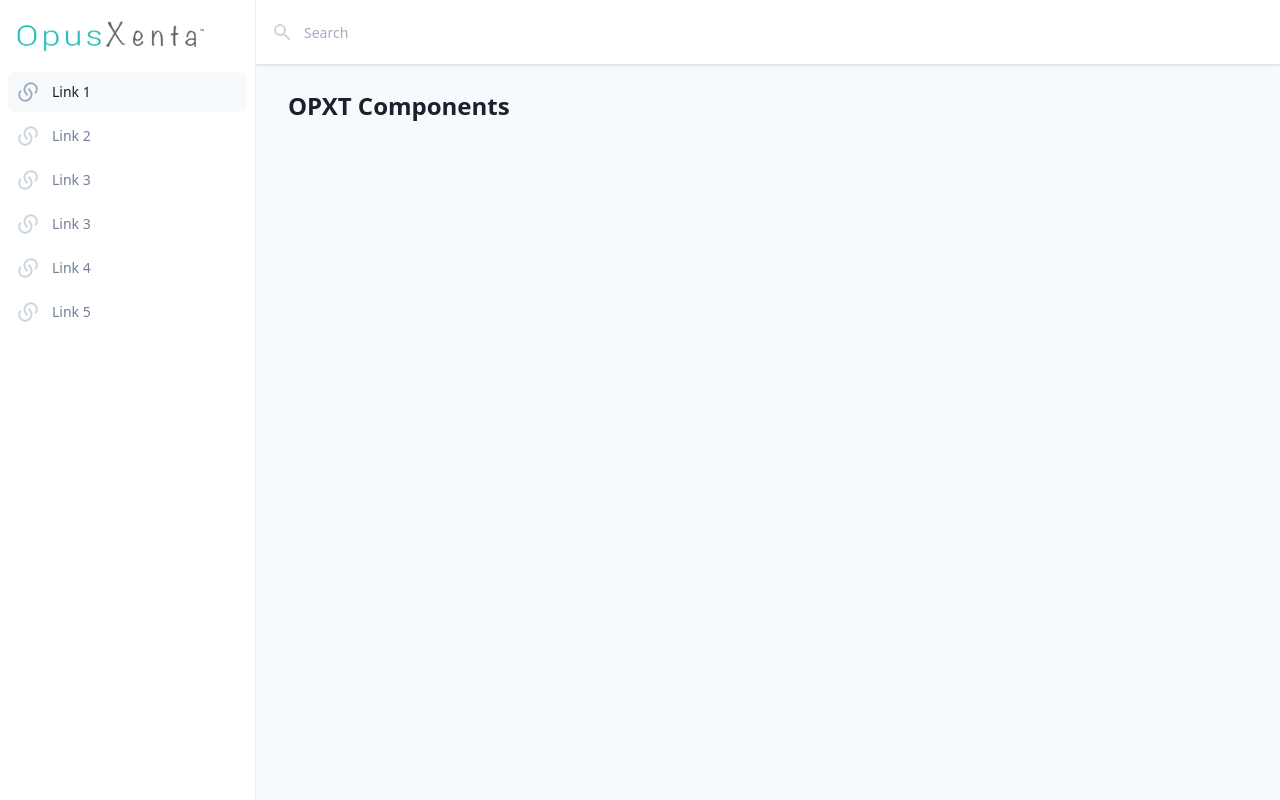
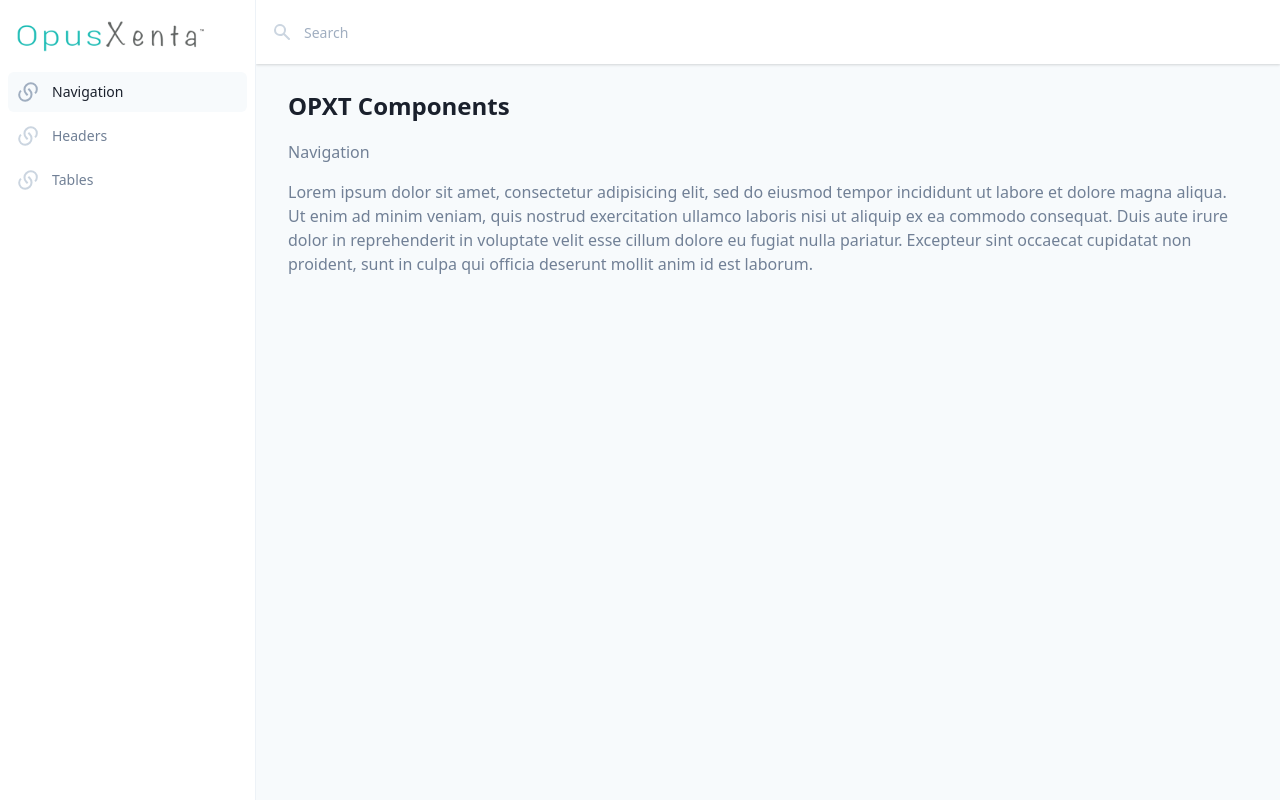
Before and after one commit to aravindaprabath/Immortals, a Vue app: page /navigation in a window 1280 px wide. Built offline with nearby package versions, Linux system fonts and the light colour scheme.

Commit message:
Add page components [navigation/header/table]

```diff
--- a/src/components/Nav.vue
+++ b/src/components/Nav.vue
@@ -1,7 +1,7 @@
 <template>
   <nav class="flex-1 px-2 bg-white">
-    <a
-      href="#"
+    <router-link
+      to="navigation"
       class="group flex items-center px-2 py-2 text-sm leading-5 font-medium text-gray-900 rounded-md bg-gray-100 hover:text-gray-900 hover:bg-gray-100 focus:outline-none focus:bg-gray-200 transition ease-in-out duration-150"
     >
       <svg
@@ -15,10 +15,10 @@
           d="M13.06 8.11l1.415 1.415a7 7 0 0 1 0 9.9l-.354.353a7 7 0 0 1-9.9-9.9l1.415 1.415a5 5 0 1 0 7.071 7.071l.354-.354a5 5 0 0 0 0-7.07l-1.415-1.415 1.415-1.414zm6.718 6.011l-1.414-1.414a5 5 0 1 0-7.071-7.071l-.354.354a5 5 0 0 0 0 7.07l1.415 1.415-1.415 1.414-1.414-1.414a7 7 0 0 1 0-9.9l.354-.353a7 7 0 0 1 9.9 9.9z"
         />
       </svg>
-      Link 1
-    </a>
-    <a
-      href="#"
+      Navigation
+    </router-link>
+    <router-link
+      to="header"
       class="mt-1 group flex items-center px-2 py-2 text-sm leading-5 font-medium text-gray-600 rounded-md hover:text-gray-900 hover:bg-gray-50 focus:outline-none focus:bg-gray-100 transition ease-in-out duration-150"
     >
       <svg
@@ -32,10 +32,10 @@
           d="M13.06 8.11l1.415 1.415a7 7 0 0 1 0 9.9l-.354.353a7 7 0 0 1-9.9-9.9l1.415 1.415a5 5 0 1 0 7.071 7.071l.354-.354a5 5 0 0 0 0-7.07l-1.415-1.415 1.415-1.414zm6.718 6.011l-1.414-1.414a5 5 0 1 0-7.071-7.071l-.354.354a5 5 0 0 0 0 7.07l1.415 1.415-1.415 1.414-1.414-1.414a7 7 0 0 1 0-9.9l.354-.353a7 7 0 0 1 9.9 9.9z"
         />
       </svg>
-      Link 2
-    </a>
-    <a
-      href="#"
+      Headers
+    </router-link>
+    <router-link
+      to="table"
       class="mt-1 group flex items-center px-2 py-2 text-sm leading-5 font-medium text-gray-600 rounded-md hover:text-gray-900 hover:bg-gray-50 focus:outline-none focus:bg-gray-100 transition ease-in-out duration-150"
     >
       <svg
@@ -49,59 +49,8 @@
           d="M13.06 8.11l1.415 1.415a7 7 0 0 1 0 9.9l-.354.353a7 7 0 0 1-9.9-9.9l1.415 1.415a5 5 0 1 0 7.071 7.071l.354-.354a5 5 0 0 0 0-7.07l-1.415-1.415 1.415-1.414zm6.718 6.011l-1.414-1.414a5 5 0 1 0-7.071-7.071l-.354.354a5 5 0 0 0 0 7.07l1.415 1.415-1.415 1.414-1.414-1.414a7 7 0 0 1 0-9.9l.354-.353a7 7 0 0 1 9.9 9.9z"
         />
       </svg>
-      Link 3
-    </a>
-    <a
-      href="#"
-      class="mt-1 group flex items-center px-2 py-2 text-sm leading-5 font-medium text-gray-600 rounded-md hover:text-gray-900 hover:bg-gray-50 focus:outline-none focus:bg-gray-100 transition ease-in-out duration-150"
-    >
-      <svg
-        class="mr-3 h-6 w-6 text-gray-400 group-hover:text-gray-500 group-focus:text-gray-500 transition ease-in-out duration-150"
-        xmlns="http://www.w3.org/2000/svg"
-        viewBox="0 0 24 24"
-      >
-        <path fill="none" d="M0 0h24v24H0z" />
-        <path
-          fill="currentColor"
-          d="M13.06 8.11l1.415 1.415a7 7 0 0 1 0 9.9l-.354.353a7 7 0 0 1-9.9-9.9l1.415 1.415a5 5 0 1 0 7.071 7.071l.354-.354a5 5 0 0 0 0-7.07l-1.415-1.415 1.415-1.414zm6.718 6.011l-1.414-1.414a5 5 0 1 0-7.071-7.071l-.354.354a5 5 0 0 0 0 7.07l1.415 1.415-1.415 1.414-1.414-1.414a7 7 0 0 1 0-9.9l.354-.353a7 7 0 0 1 9.9 9.9z"
-        />
-      </svg>
-      Link 3
-    </a>
-    <a
-      href="#"
-      class="mt-1 group flex items-center px-2 py-2 text-sm leading-5 font-medium text-gray-600 rounded-md hover:text-gray-900 hover:bg-gray-50 focus:outline-none focus:bg-gray-100 transition ease-in-out duration-150"
-    >
-      <svg
-        class="mr-3 h-6 w-6 text-gray-400 group-hover:text-gray-500 group-focus:text-gray-500 transition ease-in-out duration-150"
-        xmlns="http://www.w3.org/2000/svg"
-        viewBox="0 0 24 24"
-      >
-        <path fill="none" d="M0 0h24v24H0z" />
-        <path
-          fill="currentColor"
-          d="M13.06 8.11l1.415 1.415a7 7 0 0 1 0 9.9l-.354.353a7 7 0 0 1-9.9-9.9l1.415 1.415a5 5 0 1 0 7.071 7.071l.354-.354a5 5 0 0 0 0-7.07l-1.415-1.415 1.415-1.414zm6.718 6.011l-1.414-1.414a5 5 0 1 0-7.071-7.071l-.354.354a5 5 0 0 0 0 7.07l1.415 1.415-1.415 1.414-1.414-1.414a7 7 0 0 1 0-9.9l.354-.353a7 7 0 0 1 9.9 9.9z"
-        />
-      </svg>
-      Link 4
-    </a>
-    <a
-      href="#"
-      class="mt-1 group flex items-center px-2 py-2 text-sm leading-5 font-medium text-gray-600 rounded-md hover:text-gray-900 hover:bg-gray-50 focus:outline-none focus:bg-gray-100 transition ease-in-out duration-150"
-    >
-      <svg
-        class="mr-3 h-6 w-6 text-gray-400 group-hover:text-gray-500 group-focus:text-gray-500 transition ease-in-out duration-150"
-        xmlns="http://www.w3.org/2000/svg"
-        viewBox="0 0 24 24"
-      >
-        <path fill="none" d="M0 0h24v24H0z" />
-        <path
-          fill="currentColor"
-          d="M13.06 8.11l1.415 1.415a7 7 0 0 1 0 9.9l-.354.353a7 7 0 0 1-9.9-9.9l1.415 1.415a5 5 0 1 0 7.071 7.071l.354-.354a5 5 0 0 0 0-7.07l-1.415-1.415 1.415-1.414zm6.718 6.011l-1.414-1.414a5 5 0 1 0-7.071-7.071l-.354.354a5 5 0 0 0 0 7.07l1.415 1.415-1.415 1.414-1.414-1.414a7 7 0 0 1 0-9.9l.354-.353a7 7 0 0 1 9.9 9.9z"
-        />
-      </svg>
-      Link 5
-    </a>
+      Tables
+    </router-link>
   </nav>
 </template>
 
--- a/src/router/index.js
+++ b/src/router/index.js
@@ -1,6 +1,8 @@
 import Vue from "vue";
 import VueRouter from "vue-router";
-import Home from "../views/Home.vue";
+import Table from "../views/Table.vue";
+import Header from "../views/Header.vue";
+import Navigation from "../views/Navigation.vue";
 
 Vue.use(VueRouter);
 
@@ -8,7 +10,22 @@ const routes = [
   {
     path: "/",
     name: "Home",
-    component: Home
+    redirect: "/navigation"
+  },
+  {
+    path: "/navigation",
+    name: "Navigation",
+    component: Navigation
+  },
+  {
+    path: "/header",
+    name: "Header",
+    component: Header
+  },
+  {
+    path: "/table",
+    name: "Table",
+    component: Table
   }
 ];
 
--- /dev/null
+++ b/src/views/Header.vue
@@ -0,0 +1,21 @@
+<template>
+  <div>
+    <p class="mb-4">Header</p>
+
+    <p>
+      Lorem ipsum dolor sit amet, consectetur adipisicing elit, sed do eiusmod
+      tempor incididunt ut labore et dolore magna aliqua. Ut enim ad minim
+      veniam, quis nostrud exercitation ullamco laboris nisi ut aliquip ex ea
+      commodo consequat. Duis aute irure dolor in reprehenderit in voluptate
+      velit esse cillum dolore eu fugiat nulla pariatur. Excepteur sint occaecat
+      cupidatat non proident, sunt in culpa qui officia deserunt mollit anim id
+      est laborum.
+    </p>
+  </div>
+</template>
+
+<script>
+export default {
+  name: "Header"
+};
+</script>
--- a/src/views/Home.vue
+++ b/src/views/Home.vue
@@ -1,16 +1,6 @@
 <template>
   <div>
-    <p class="mb-4">Content goes here</p>
-
-    <p>
-      Lorem ipsum dolor sit amet, consectetur adipisicing elit, sed do eiusmod
-      tempor incididunt ut labore et dolore magna aliqua. Ut enim ad minim
-      veniam, quis nostrud exercitation ullamco laboris nisi ut aliquip ex ea
-      commodo consequat. Duis aute irure dolor in reprehenderit in voluptate
-      velit esse cillum dolore eu fugiat nulla pariatur. Excepteur sint occaecat
-      cupidatat non proident, sunt in culpa qui officia deserunt mollit anim id
-      est laborum.
-    </p>
+    <p class="mb-4">Home</p>
   </div>
 </template>
 
--- /dev/null
+++ b/src/views/Navigation.vue
@@ -0,0 +1,21 @@
+<template>
+  <div>
+    <p class="mb-4">Navigation</p>
+
+    <p>
+      Lorem ipsum dolor sit amet, consectetur adipisicing elit, sed do eiusmod
+      tempor incididunt ut labore et dolore magna aliqua. Ut enim ad minim
+      veniam, quis nostrud exercitation ullamco laboris nisi ut aliquip ex ea
+      commodo consequat. Duis aute irure dolor in reprehenderit in voluptate
+      velit esse cillum dolore eu fugiat nulla pariatur. Excepteur sint occaecat
+      cupidatat non proident, sunt in culpa qui officia deserunt mollit anim id
+      est laborum.
+    </p>
+  </div>
+</template>
+
+<script>
+export default {
+  name: "Navigation"
+};
+</script>
--- /dev/null
+++ b/src/views/Table.vue
@@ -0,0 +1,21 @@
+<template>
+  <div>
+    <p class="mb-4">Table</p>
+
+    <p>
+      Lorem ipsum dolor sit amet, consectetur adipisicing elit, sed do eiusmod
+      tempor incididunt ut labore et dolore magna aliqua. Ut enim ad minim
+      veniam, quis nostrud exercitation ullamco laboris nisi ut aliquip ex ea
+      commodo consequat. Duis aute irure dolor in reprehenderit in voluptate
+      velit esse cillum dolore eu fugiat nulla pariatur. Excepteur sint occaecat
+      cupidatat non proident, sunt in culpa qui officia deserunt mollit anim id
+      est laborum.
+    </p>
+  </div>
+</template>
+
+<script>
+export default {
+  name: "Table"
+};
+</script>
```
